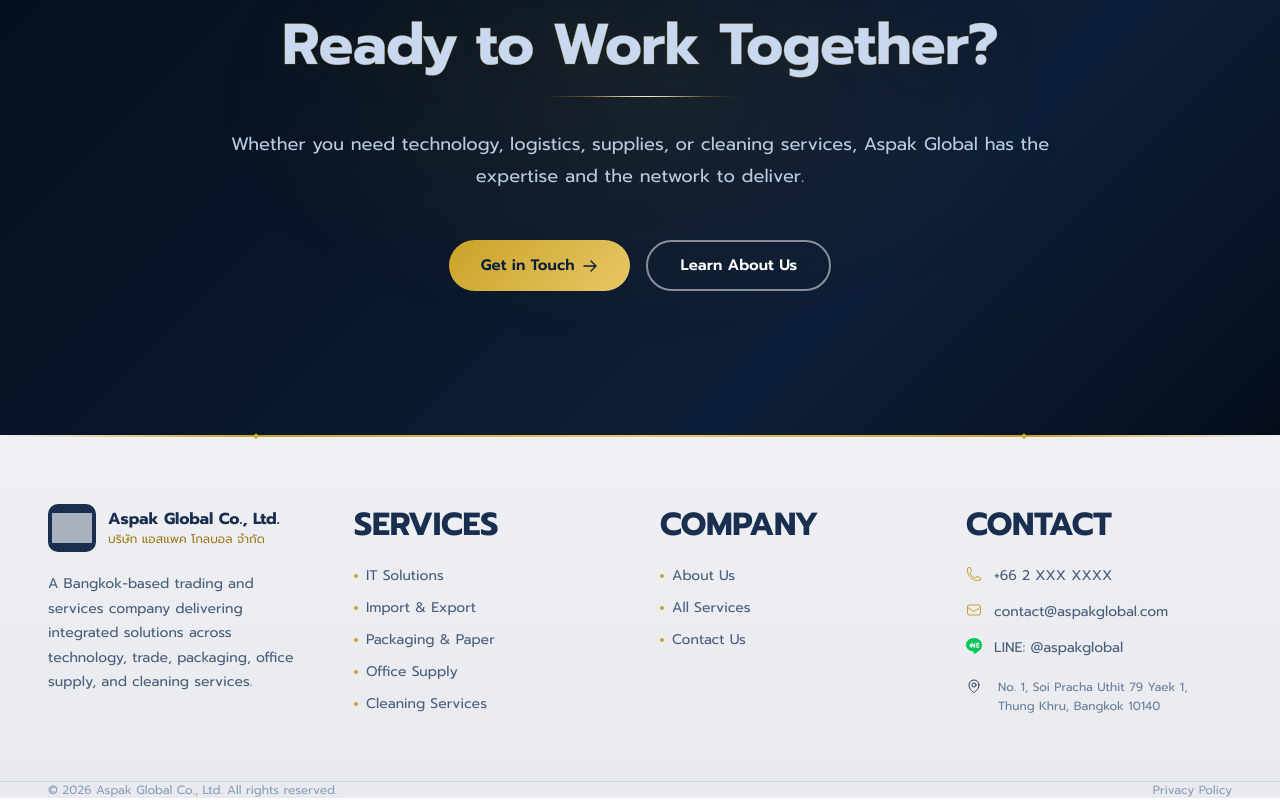
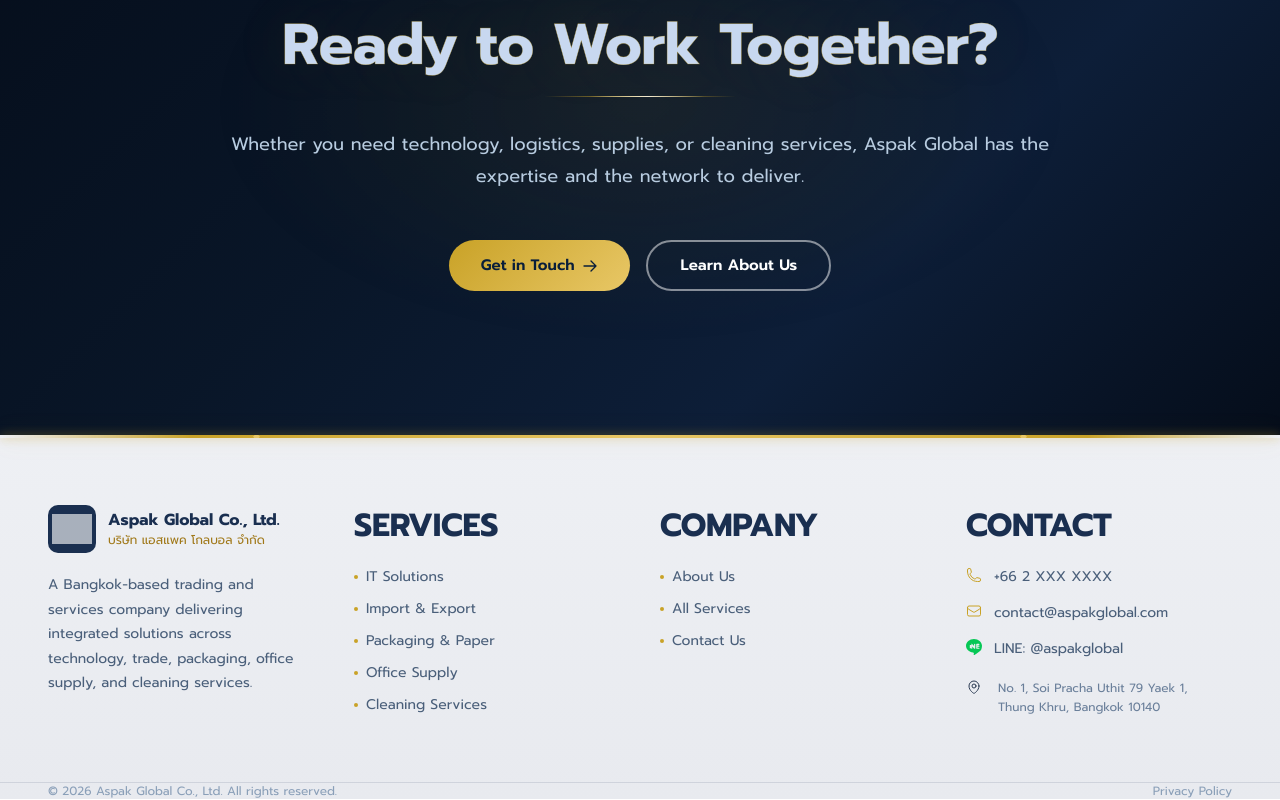
Before and after one commit to AshiqueSadique/AspakGlobal, a Next.js app: page /en in a window 1280 px wide. Shown: the part 4127-4927 px from the top of the page. Built offline with nearby package versions, Linux system fonts and the light colour scheme; grey boxes are pictures that could not be loaded; a web font is replaced by a local one.

Commit message:
Make gold divider more visible with glow and shimmer animation

```diff
--- a/app/globals.css
+++ b/app/globals.css
@@ -152,15 +152,17 @@
 /* ─── Gold divider motif ─────────────────────────────────────── */
 .gold-divider {
   width: 100%;
-  height: 2px;
+  height: 3px;
   background: linear-gradient(90deg,
     transparent 0%,
-    var(--gold-600) 20%,
+    var(--gold-600) 15%,
     var(--gold-400) 50%,
-    var(--gold-600) 80%,
+    var(--gold-600) 85%,
     transparent 100%
   );
   position: relative;
+  overflow: hidden;
+  box-shadow: 0 0 10px rgba(201,162,39,0.55), 0 0 24px rgba(201,162,39,0.22);
 }
 
 .gold-divider::before,
@@ -169,13 +171,34 @@
   position: absolute;
   top: 50%;
   transform: translateY(-50%);
-  width: 6px;
-  height: 6px;
-  background: var(--gold-500);
+  width: 7px;
+  height: 7px;
+  background: var(--gold-400);
   clip-path: polygon(50% 0%, 100% 50%, 50% 100%, 0% 50%);
+  box-shadow: 0 0 6px rgba(201,162,39,0.9);
+  z-index: 2;
 }
 .gold-divider::before { left: calc(20% - 3px); }
 .gold-divider::after  { right: calc(20% - 3px); }
+
+/* travelling shimmer spark — add <div class="gold-divider-shimmer"> inside .gold-divider */
+.gold-divider-shimmer {
+  position: absolute;
+  inset: 0;
+  background: linear-gradient(90deg,
+    transparent 0%,
+    rgba(255,255,255,0.0) 35%,
+    rgba(255,255,255,0.95) 50%,
+    rgba(255,255,255,0.0) 65%,
+    transparent 100%
+  );
+  animation: gold-divider-spark 3s ease-in-out infinite;
+}
+
+@keyframes gold-divider-spark {
+  0%   { transform: translateX(-150%); }
+  100% { transform: translateX(150%); }
+}
 
 /* ─── Buttons ────────────────────────────────────────────────── */
 .btn-primary {
--- a/components/layout/Footer.tsx
+++ b/components/layout/Footer.tsx
@@ -16,7 +16,9 @@
   return (
     <footer style={{ background: "linear-gradient(180deg, #eef0f4 0%, #e8eaef 100%)", color: "#2a3a52" }}>
       {/* Gold divider top */}
-      <div className="gold-divider" />
+      <div className="gold-divider">
+        <div className="gold-divider-shimmer" />
+      </div>
 
       <div className="container" style={{ paddingTop: "calc(4rem + 3px)", paddingBottom: "4rem" }}>
         <div className="grid grid-cols-1 md:grid-cols-2 lg:grid-cols-4 gap-10">
```
